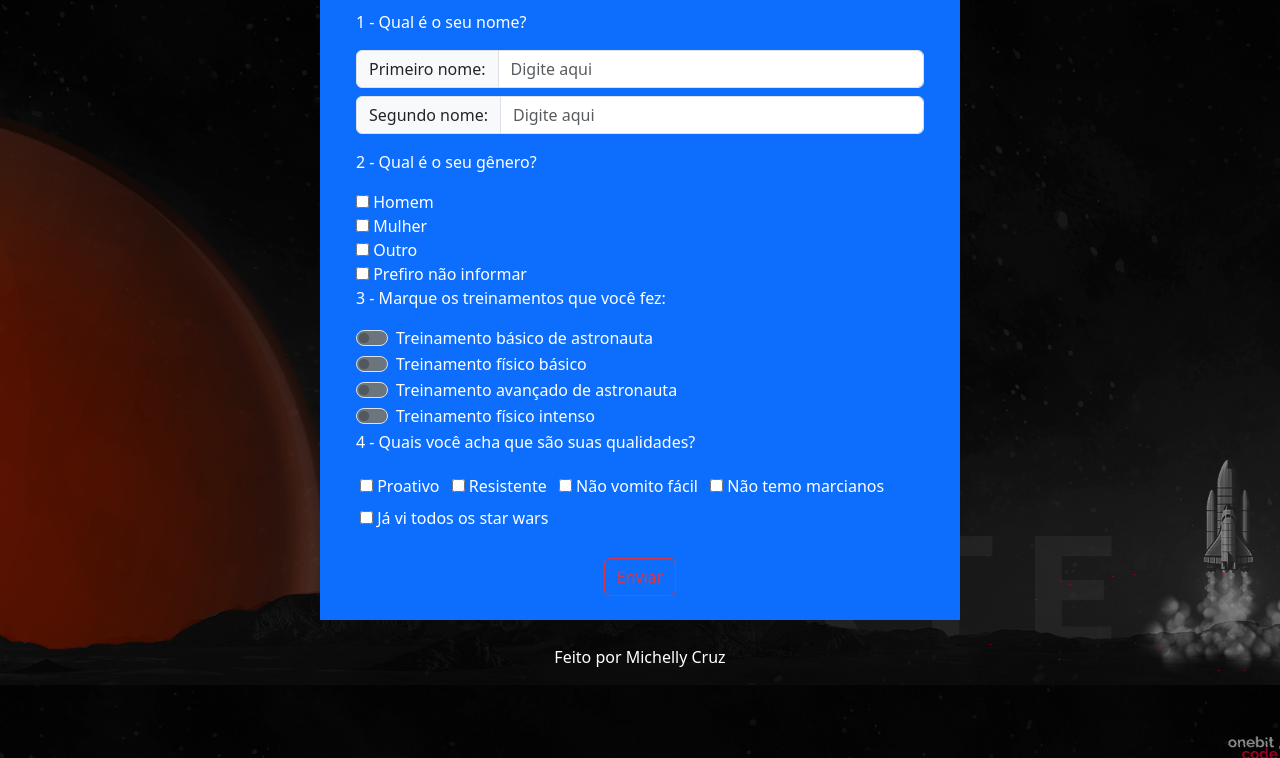
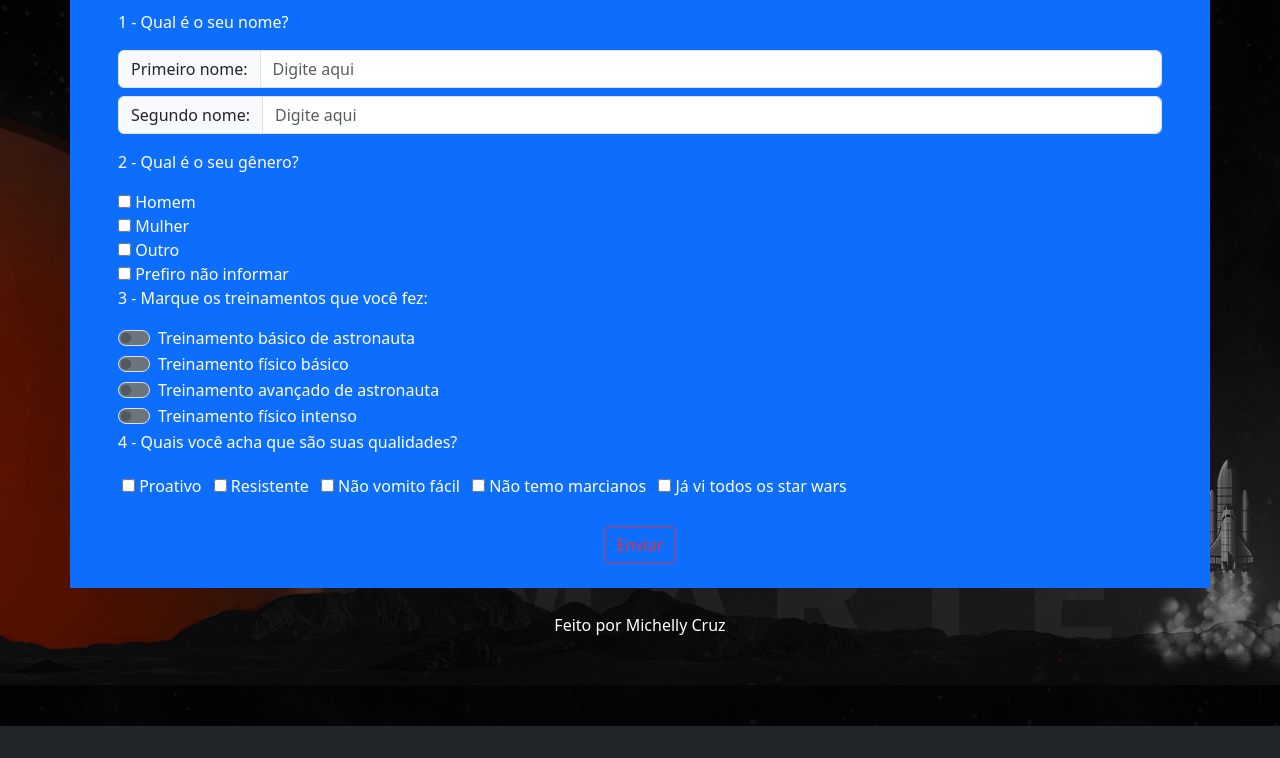
Before and after one commit to michellycruz/Bootstrap, a website: page 12_landing_page/index.html in a window 1280 px wide. Shown: the part 115-873 px from the top of the page. After the commit the page ends 841 px from the top, so only its background shows below. Drawn offline with nearby package versions, Linux system fonts and the light colour scheme.

Commit message:
Update index.html

```diff
--- a/12_landing_page/index.html
+++ b/12_landing_page/index.html
@@ -27,7 +27,7 @@
     }
 </style>
 <body class="bg-dark py-5">
-  <div class="container bg-primary col-md-6">
+  <div class="container bg-primary px-4 container1">
     <div class="p-4 text-center">
       <img src="imagens/logoOneBitDark.png" alt="logoOneBitDark">
     </div>
```
